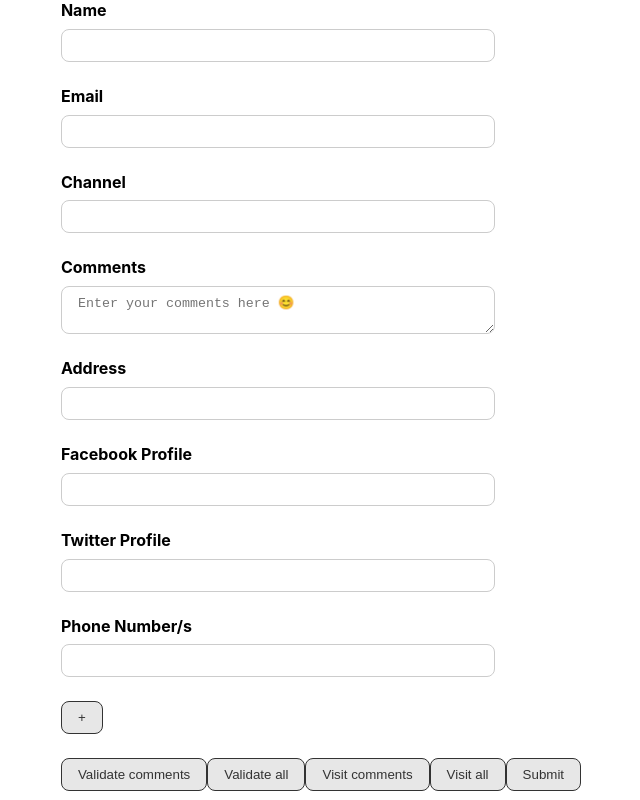
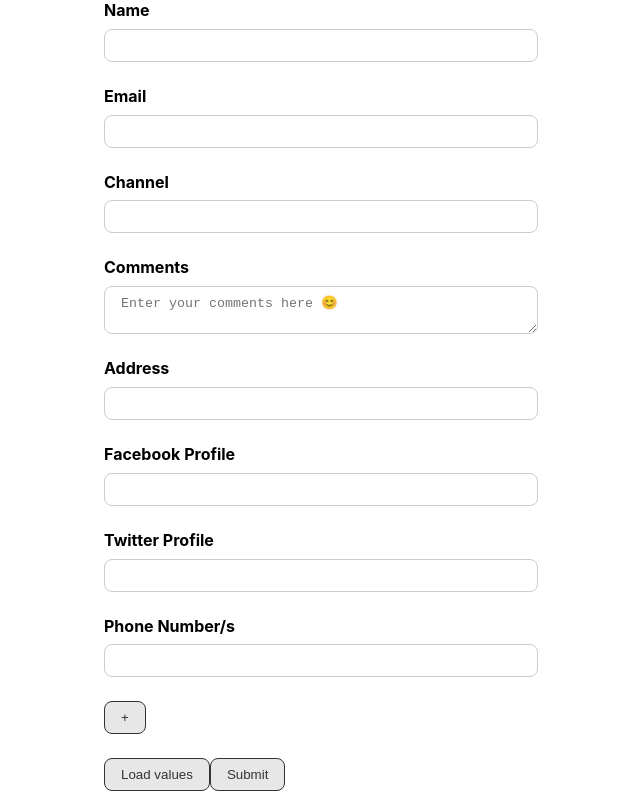
Before and after one commit to VisheshSingh/react-formik, a React (Create React App) app: page / in a window 1280 px wide. Shown: the whole page, without its empty margins (319-959 px from the left). Built offline with nearby package versions, Linux system fonts and the light colour scheme.

Commit message:
Load Saved Data 😇

```diff
--- a/src/components/YoutubeForm.js
+++ b/src/components/YoutubeForm.js
@@ -1,4 +1,4 @@
-import React from 'react';
+import React, { useState } from 'react';
 import {
   Formik,
   Form,
@@ -17,6 +17,19 @@ const initialValues = {
   channel: '',
   comments: '',
   address: '',
+  social: {
+    facebook: '',
+    twitter: '',
+  },
+  phNumbers: [''],
+};
+
+const savedValues = {
+  name: 'Adam',
+  email: 'adamrogers@gmail.com',
+  channel: 'adam rigers',
+  comments: 'Test comment',
+  address: 'Test st, city, state, 10001',
   social: {
     facebook: '',
     twitter: '',
@@ -47,12 +60,14 @@ const validateComments = (value) => {
 };
 
 const YoutubeForm = () => {
+  const [formValues, setFormValues] = useState(null);
   return (
     <Formik
       className='container'
-      initialValues={initialValues}
+      initialValues={formValues || initialValues}
       onSubmit={onSubmit}
       validationSchema={validationSchema}
+      enableReinitialize
       // validateOnChange={false}
       // validateOnBlur={false}
     >
@@ -141,7 +156,7 @@ const YoutubeForm = () => {
                 }}
               </FieldArray>
             </div>
-            <button
+            {/* <button
               type='button'
               onClick={() => formik.validateField('comments')}
             >
@@ -168,6 +183,9 @@ const YoutubeForm = () => {
               }
             >
               Visit all
+            </button> */}
+            <button type='button' onClick={() => setFormValues(savedValues)}>
+              Load values
             </button>
             <button
               type='submit'
```
